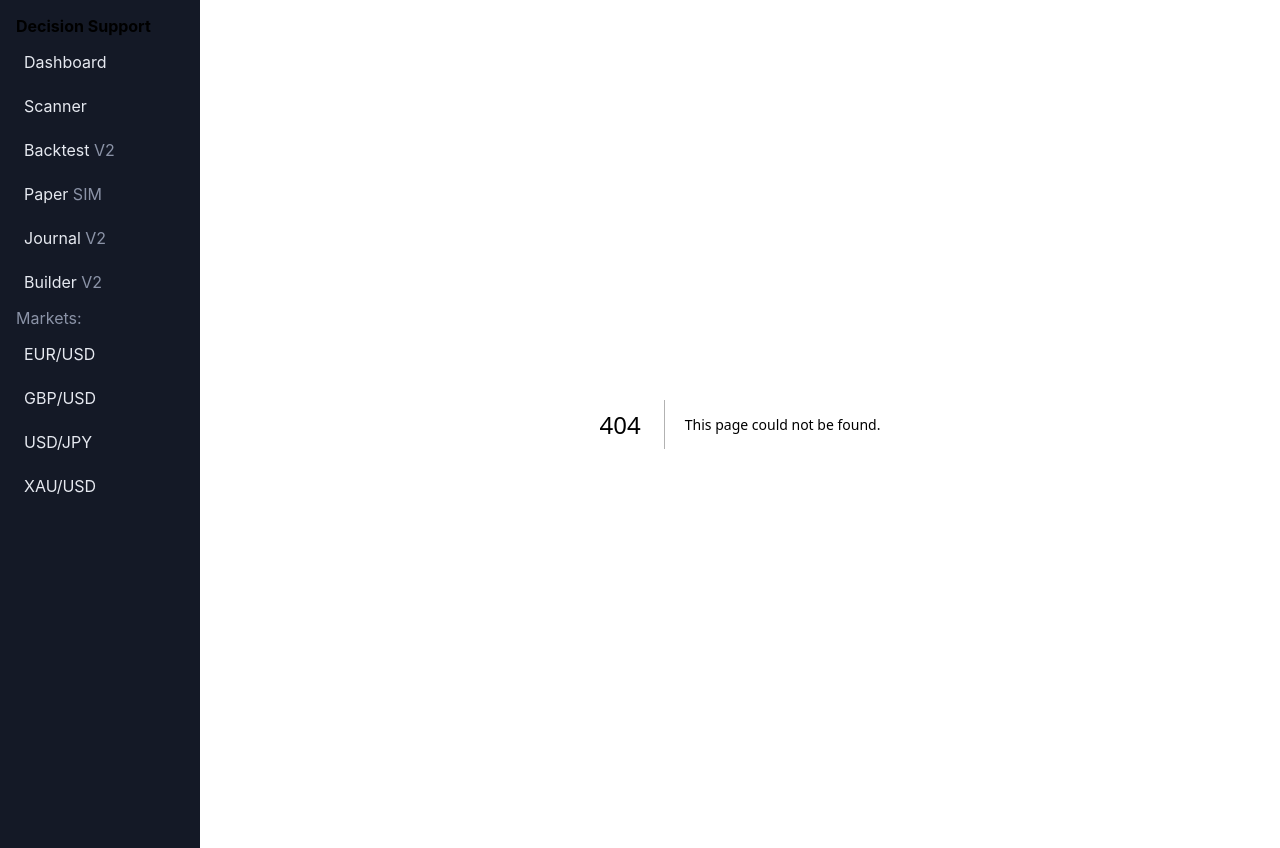
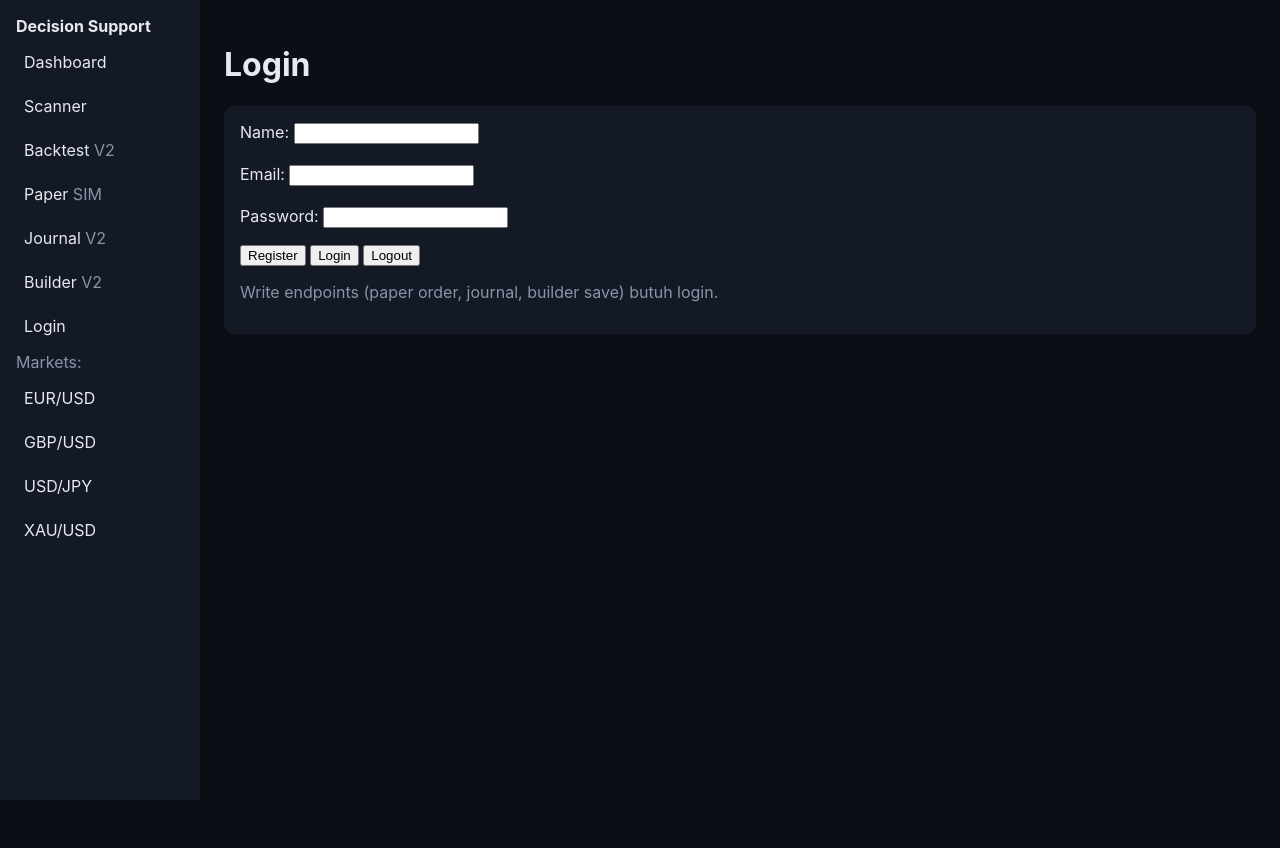
Before and after one commit to lunarcwhite/forex-trading-confirmation, a Next.js app in the folder frontend/: page /login in a window 1280 px wide. Before the commit this address had no page. After the commit the page ends 800 px from the top, so only its background shows below. Built offline with nearby package versions, Linux system fonts and the light colour scheme.

Commit message:
Auth enforcement: Bearer on write endpoints + login UI + token headers, 50 green + build green

```diff
--- a/frontend/app/journal/page.jsx
+++ b/frontend/app/journal/page.jsx
@@ -1,5 +1,6 @@
 "use client";
 import { useEffect, useState } from "react";
+import { authHeaders } from "../login/page";
 
 const API = process.env.NEXT_PUBLIC_API_URL || "http://localhost:8000";
 
@@ -11,7 +12,7 @@ export default function Journal() {
   useEffect(() => { refresh(); }, []);
   const add = () => {
     fetch(`${API}/api/v1/journal`, { method: "POST",
-      headers: { "Content-Type": "application/json" }, body: JSON.stringify(form) })
+      headers: { "Content-Type": "application/json", ...authHeaders() }, body: JSON.stringify(form) })
       .then((r) => { if (r.ok) { setForm({ trade_id: "", thesis: "", emotion: "", notes: "" }); refresh(); } });
   };
   return (
--- a/frontend/app/layout.jsx
+++ b/frontend/app/layout.jsx
@@ -15,6 +15,7 @@ export default function RootLayout({ children }) {
             <a href="/paper">Paper <span className="muted">SIM</span></a>
             <a href="/journal">Journal <span className="muted">V2</span></a>
             <a href="/strategies">Builder <span className="muted">V2</span></a>
+            <a href="/login">Login</a>
             <span className="muted">Markets:</span>
             {["EUR/USD", "GBP/USD", "USD/JPY", "XAU/USD"].map((s) => (
               <a key={s} href={`/market/${encodeURIComponent(s)}`}>{s}</a>
--- /dev/null
+++ b/frontend/app/login/page.jsx
@@ -0,0 +1,45 @@
+"use client";
+import { useState } from "react";
+
+const API = process.env.NEXT_PUBLIC_API_URL || "http://localhost:8000";
+
+export function authHeaders() {
+  if (typeof window === "undefined") return {};
+  const t = localStorage.getItem("token");
+  return t ? { Authorization: `Bearer ${t}` } : {};
+}
+
+export default function Login() {
+  const [email, setEmail] = useState("");
+  const [password, setPassword] = useState("");
+  const [name, setName] = useState("");
+  const [msg, setMsg] = useState("");
+  const go = (mode) => {
+    fetch(`${API}/api/v1/auth/${mode}`, { method: "POST",
+      headers: { "Content-Type": "application/json" },
+      body: JSON.stringify({ email, password, name }) })
+      .then(async (r) => {
+        const j = await r.json();
+        if (!r.ok) { setMsg(j.detail || "failed"); return; }
+        localStorage.setItem("token", j.token);
+        localStorage.setItem("user_id", j.user_id);
+        window.location.href = "/";
+      });
+  };
+  const out = () => { localStorage.removeItem("token"); localStorage.removeItem("user_id"); setMsg("logged out"); };
+  return (
+    <div>
+      <h1>Login</h1>
+      <div className="card">
+        <label>Name: <input value={name} onChange={(e) => setName(e.target.value)} /></label><br /><br />
+        <label>Email: <input value={email} onChange={(e) => setEmail(e.target.value)} /></label><br /><br />
+        <label>Password: <input type="password" value={password} onChange={(e) => setPassword(e.target.value)} /></label>
+        <p><button onClick={() => go("register")}>Register</button>{" "}
+          <button onClick={() => go("login")}>Login</button>{" "}
+          <button onClick={out}>Logout</button></p>
+        {msg && <p className="muted">{msg}</p>}
+        <p className="muted">Write endpoints (paper order, journal, builder save) butuh login.</p>
+      </div>
+    </div>
+  );
+}
--- a/frontend/app/strategies/page.jsx
+++ b/frontend/app/strategies/page.jsx
@@ -1,5 +1,6 @@
 "use client";
 import { useState } from "react";
+import { authHeaders } from "../login/page";
 
 const API = process.env.NEXT_PUBLIC_API_URL || "http://localhost:8000";
 const FIELDS = ["ema_20", "ema_50", "ema_100", "ema_200", "rsi_14", "atr_14",
@@ -30,7 +31,7 @@ export default function Builder() {
   };
   const save = () => {
     fetch(`${API}/api/v1/strategies`, { method: "POST",
-      headers: { "Content-Type": "application/json" },
+      headers: { "Content-Type": "application/json", ...authHeaders() },
       body: JSON.stringify({ name, direction: "buy", rules }) })
       .then((r) => r.json()).then((j) => alert(`Saved: ${j.id}`));
   };
```
Also changed, not shown: frontend/app/paper/page.jsx (+4 -3 lines), 2 other files (tests, documents, lock files or other folders).
